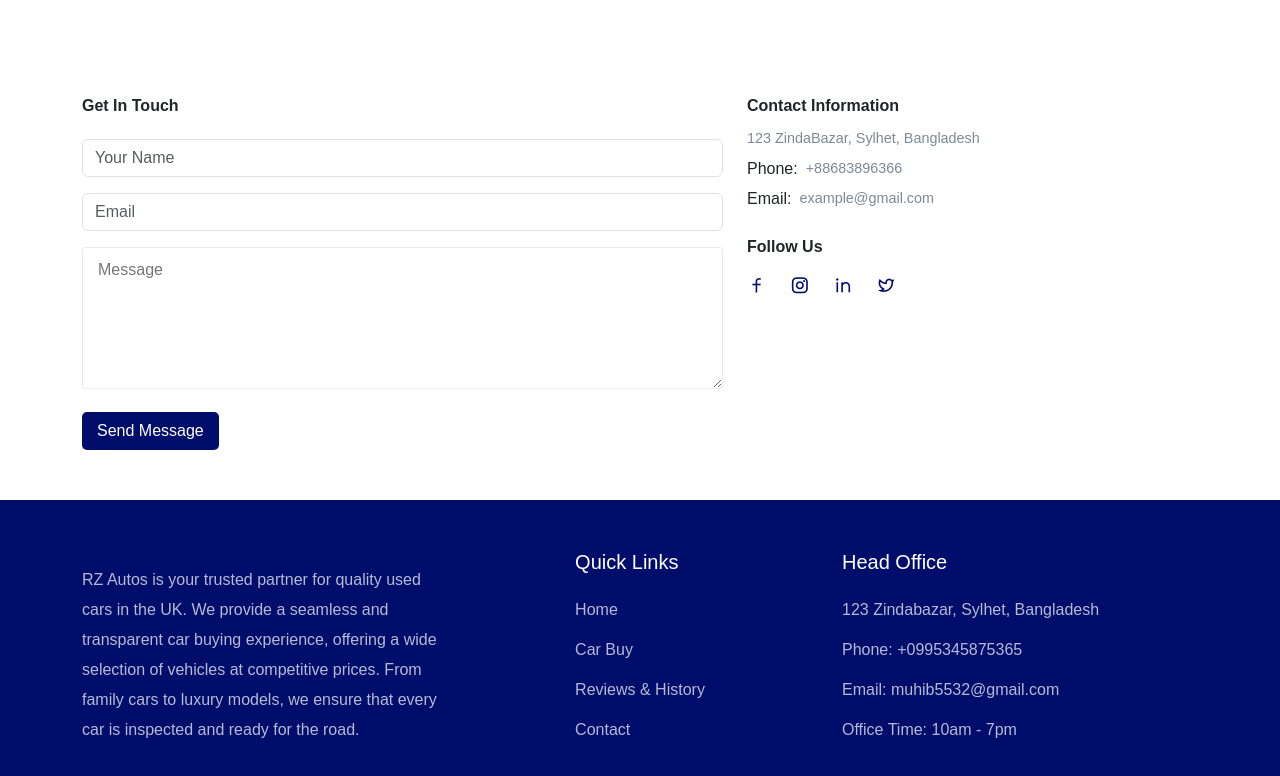
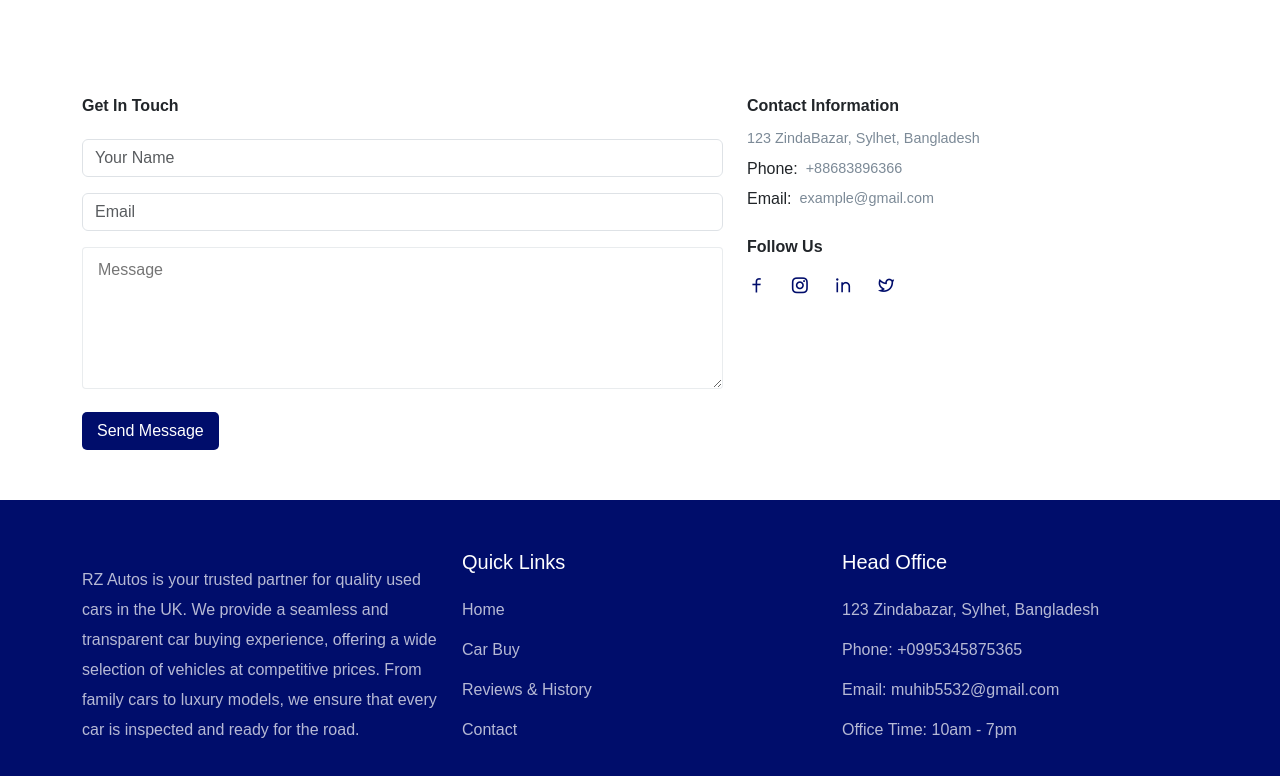
Before and after one commit to MOHAMMEDSIFANKP/rzautos-user-side, a React (Vite) app: page /contact in a window 1280 px wide. Shown: the part 288-1064 px from the top of the page. Built offline with nearby package versions, Linux system fonts and the light colour scheme.

Commit message:
bugfix:- vercel.jsone added

```diff
--- a/src/components/Footer/Footer.jsx
+++ b/src/components/Footer/Footer.jsx
@@ -34,7 +34,7 @@ const Footer = () => {
               is inspected and ready for the road.
             </p>
           </Col>
-          <Col lg="4" md="4" sm="6" className="d-flex justify-content-center">
+          <Col lg="4" md="4" sm="6" className="">
             <div className="mb-4">
               <h5 className="footer__link-title">Quick Links</h5>
               <ListGroup>
```
Also changed, not shown: vercel.json (added).
